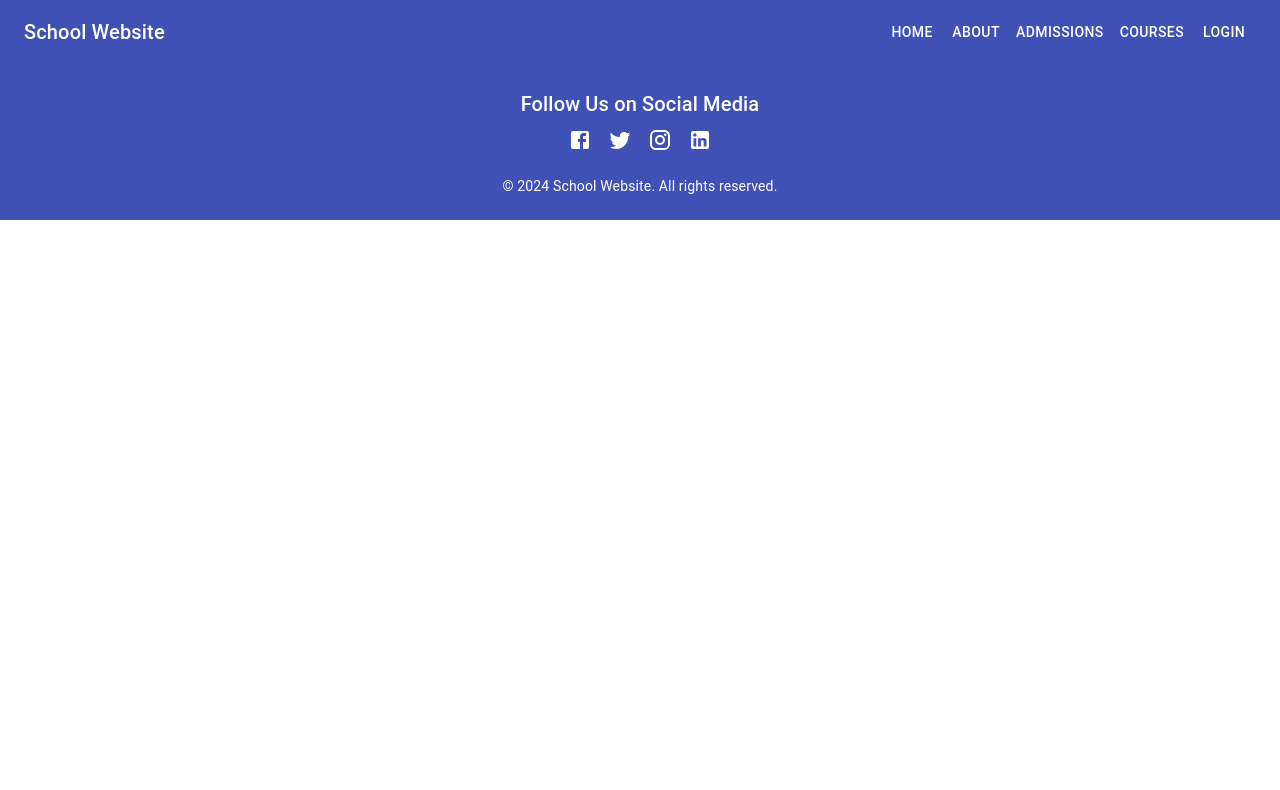
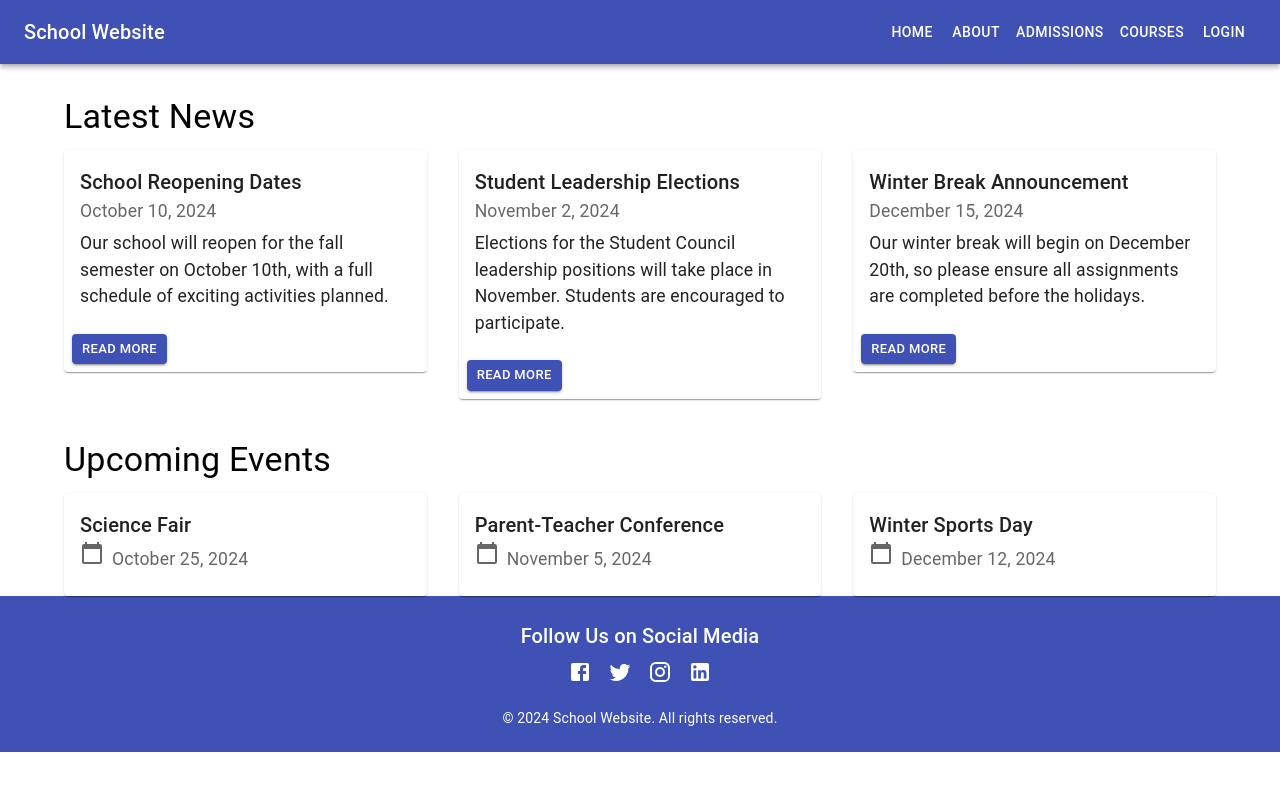
Before and after one commit to Adeoye1996/Webstack---Portfolio-Project, a React (Create React App) app in the folder school-website/: page /newsevents in a window 1280 px wide. Shown: the top 790 px of the page. Built offline with nearby package versions, Linux system fonts and the light colour scheme.

Commit message:
newsevents.js

```diff
--- a/school-website/src/App.js
+++ b/school-website/src/App.js
@@ -10,7 +10,9 @@ import Academics from './pages/Academics';
 import Admissions from './pages/Admissions';
 import StudentLife from './pages/StudentLife';
 import Contact from './pages/Contact';
-import LoginPortal from './pages/LoginPortal';
+import NewsEvents from './pages/NewsEvents'; // Added NewsEvents page
+import Resources from './pages/Resources';   // Added Resources page
+import LoginPortal from './pages/LoginPortal'; // Assuming you are using this for the login page
 import ParentDashboard from './pages/ParentDashboard';
 import StaffDashboard from './pages/StaffDashboard';
 import AdminDashboard from './pages/AdminDashboard';
@@ -31,6 +33,8 @@ function App() {
           <Route path="/admissions" element={<Admissions />} />
           <Route path="/student-life" element={<StudentLife />} />
           <Route path="/contact" element={<Contact />} />
+          <Route path="/newsevents" element={<NewsEvents />} /> {/* Added NewsEvents route */}
+          <Route path="/resources" element={<Resources />} />   {/* Added Resources route */}
           <Route path="/login" element={<LoginPortal />} />
 
           {/* Protected Routes for dashboards */}
--- /dev/null
+++ b/school-website/src/pages/NewsEvents.js
@@ -0,0 +1,87 @@
+import React from 'react';
+import { Container, Typography, Grid, Card, CardContent, CardActions, Button } from '@mui/material';
+import { CalendarToday } from '@mui/icons-material';
+
+const blogPosts = [
+  {
+    title: 'School Reopening Dates',
+    date: 'October 10, 2024',
+    summary: 'Our school will reopen for the fall semester on October 10th, with a full schedule of exciting activities planned.',
+  },
+  {
+    title: 'Student Leadership Elections',
+    date: 'November 2, 2024',
+    summary: 'Elections for the Student Council leadership positions will take place in November. Students are encouraged to participate.',
+  },
+  {
+    title: 'Winter Break Announcement',
+    date: 'December 15, 2024',
+    summary: 'Our winter break will begin on December 20th, so please ensure all assignments are completed before the holidays.',
+  }
+];
+
+const upcomingEvents = [
+  {
+    title: 'Science Fair',
+    date: 'October 25, 2024',
+  },
+  {
+    title: 'Parent-Teacher Conference',
+    date: 'November 5, 2024',
+  },
+  {
+    title: 'Winter Sports Day',
+    date: 'December 12, 2024',
+  }
+];
+
+const NewsEvents = () => {
+  return (
+    <Container sx={{ mt: 4 }}>
+      {/* Blog Section */}
+      <Typography variant="h4" gutterBottom>
+        Latest News
+      </Typography>
+      <Grid container spacing={4}>
+        {blogPosts.map((post, index) => (
+          <Grid item xs={12} sm={6} md={4} key={index}>
+            <Card>
+              <CardContent>
+                <Typography variant="h6">{post.title}</Typography>
+                <Typography color="textSecondary" gutterBottom>{post.date}</Typography>
+                <Typography>{post.summary}</Typography>
+              </CardContent>
+              <CardActions>
+                <Button size="small" variant="contained" color="primary">
+                  Read More
+                </Button>
+              </CardActions>
+            </Card>
+          </Grid>
+        ))}
+      </Grid>
+
+      {/* Events Section */}
+      <Typography variant="h4" gutterBottom sx={{ mt: 5 }}>
+        Upcoming Events
+      </Typography>
+      <Grid container spacing={4}>
+        {upcomingEvents.map((event, index) => (
+          <Grid item xs={12} sm={6} md={4} key={index}>
+            <Card>
+              <CardContent>
+                <Typography variant="h6">{event.title}</Typography>
+                <Typography color="textSecondary">
+                  <CalendarToday sx={{ mr: 1 }} />
+                  {event.date}
+                </Typography>
+              </CardContent>
+            </Card>
+          </Grid>
+        ))}
+      </Grid>
+    </Container>
+  );
+};
+
+export default NewsEvents;
```
